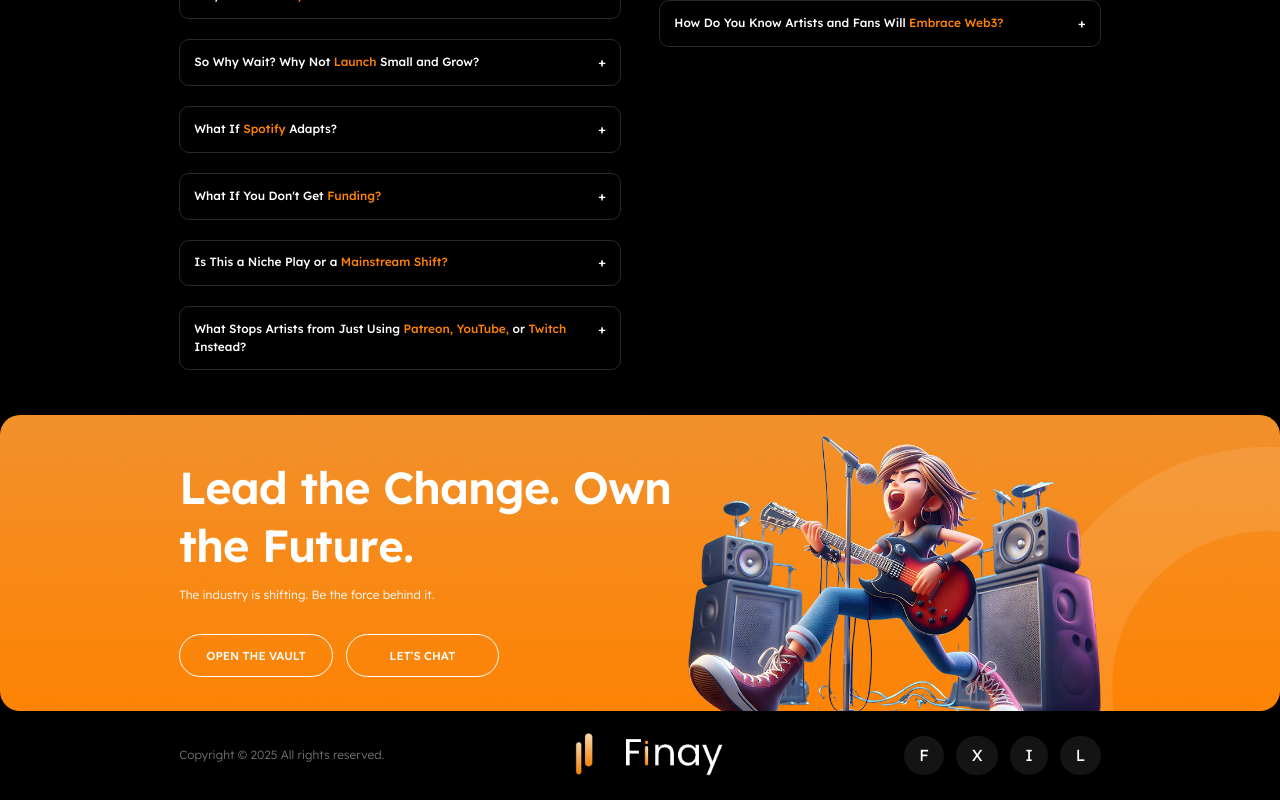
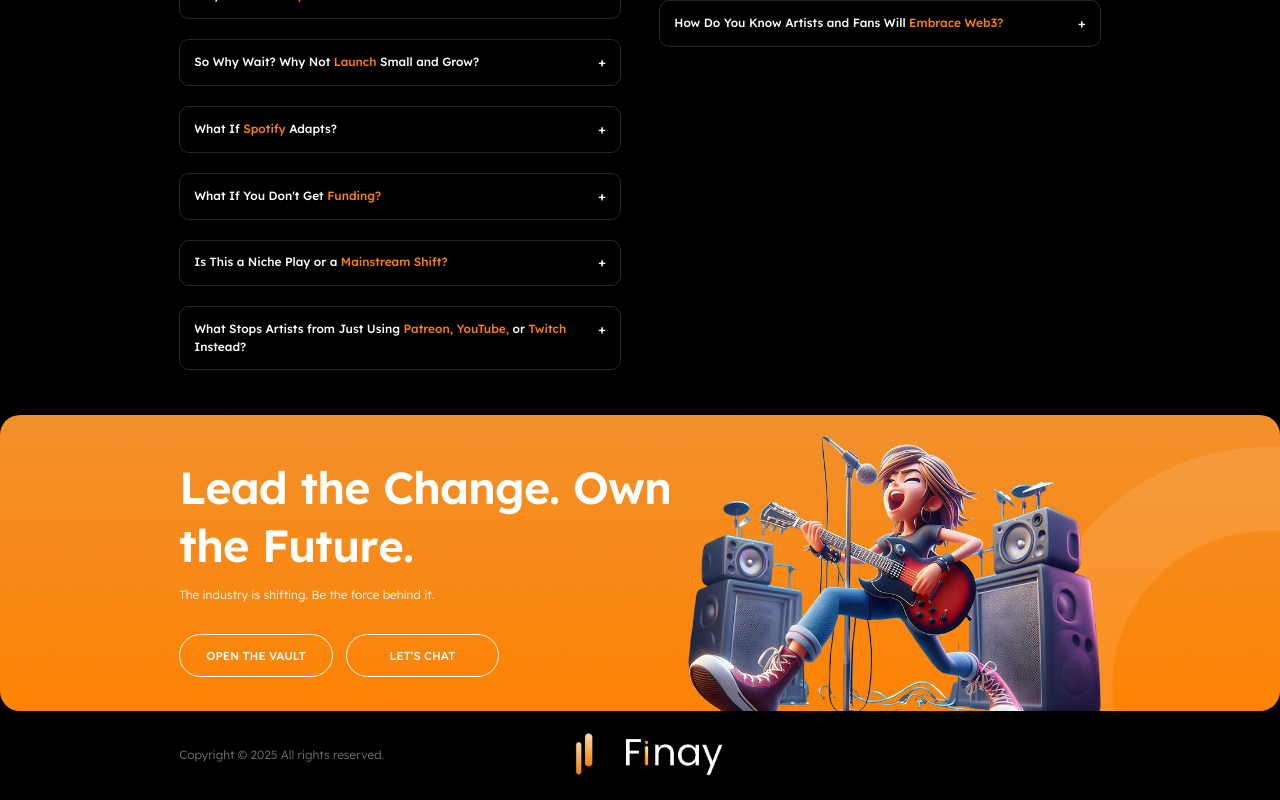
Before and after one commit to DilsherRanaut/Finay, a React (Vite) app in the folder frontend/: page / in a window 1280 px wide. Shown: the part 4702-5502 px from the top of the page. Built offline with nearby package versions, Linux system fonts and the light colour scheme.

Commit message:
Upload code (V 1.0.6)
1. Removed footer social icons

```diff
--- a/frontend/src/sections/Footer.jsx
+++ b/frontend/src/sections/Footer.jsx
@@ -18,13 +18,13 @@
               </div>
             </div>
             <div className="Footer-inner-right">
-              <div className="Footer-social-icons">
+              {/* <div className="Footer-social-icons">
               <div className="Footer-facebook footer-icon">F</div>
               <div className="Footer-twitter footer-icon">X</div>
               <div className="Footer-instagram footer-icon">I</div>
               <div className="Footer-linkdin footer-icon">L</div>
 
-              </div>
+              </div> */}
             </div>
           </div>
         </div>
```
